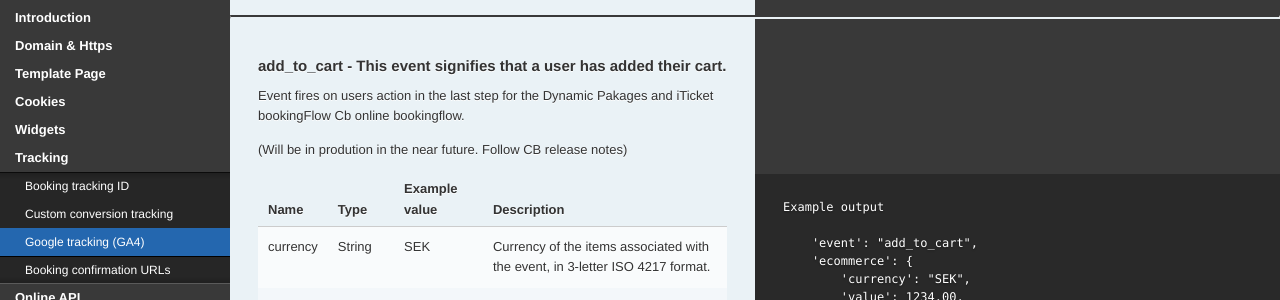
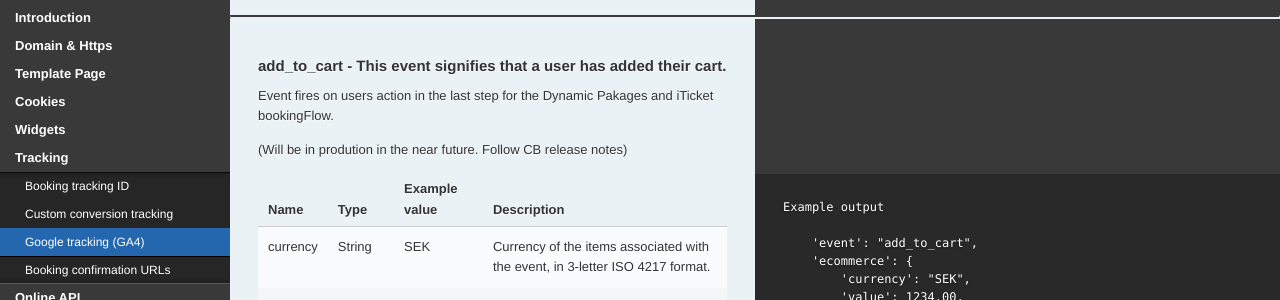
Before and after one commit to visit/citybreak-online-doc, a Jekyll site: the page built from index.md, in a window 1280 px wide and 900 px high, scrolled down 24019 px. Shown: the part 172-472 px from the top of the window. Built offline with Jekyll 4.4.1, drawn with Linux system fonts in a browser that asks for light colours; our own code applies the rules of GitHub Pages for plain Markdown files.

Commit message:
Update tracking.md

````diff
--- a/_includes/tracking.md
+++ b/_includes/tracking.md
@@ -325,9 +325,10 @@ Items parameters
 
 ---
 ### <a id="add_to_cart"></a> add_to_cart - This event signifies that a user has added their cart.
-Event fires on users action in the last step for the Dynamic Pakages and iTicket bookingFlow Cb online bookingflow.
+Event fires on users action in the last step for the Dynamic Pakages and iTicket bookingFlow.
 
 (Will be in prodution in the near future. Follow CB release notes)
+
 
 ```
 Example output
````
